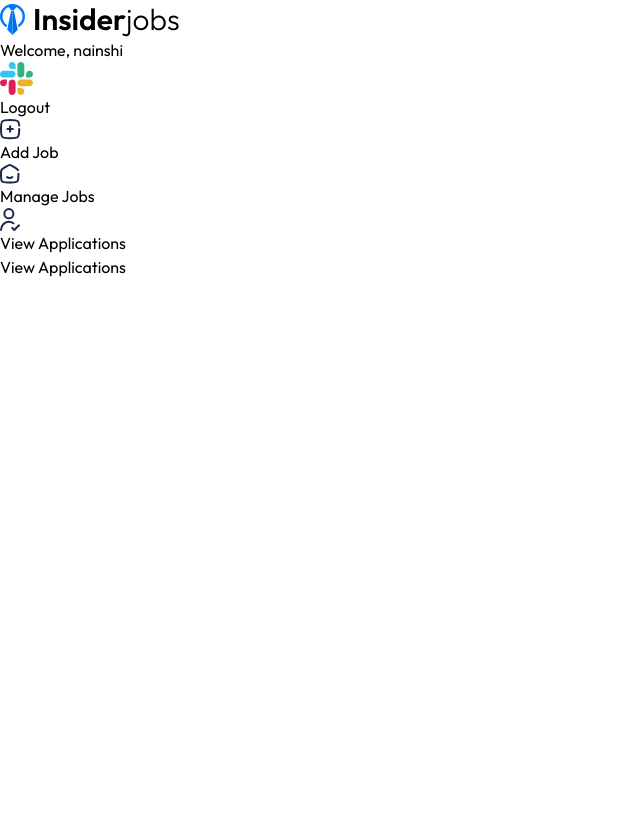
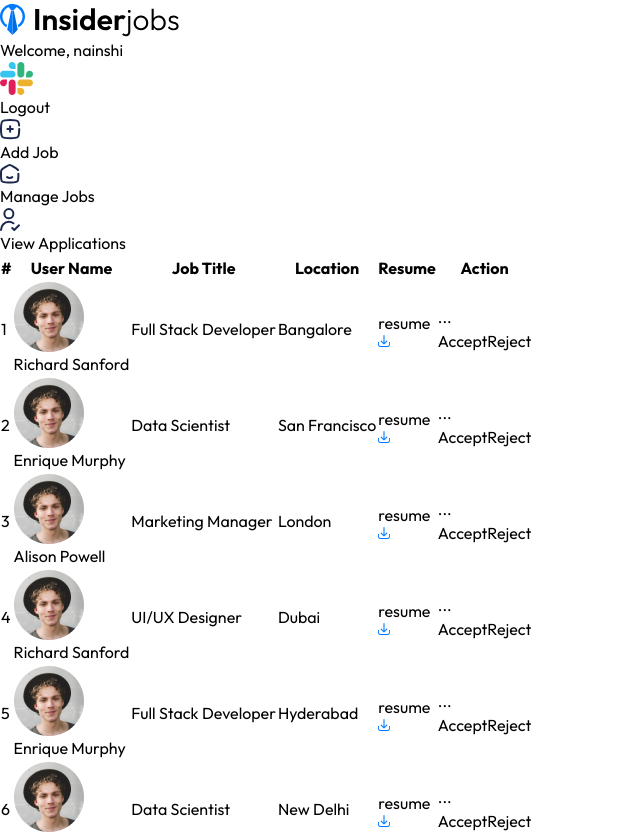
Before and after one commit to nainshi880/CODSOFT, a React (Vite) app in the folder job-portal/client/: page /dashboard/view-applications in a window 1280 px wide. Shown: the top 834 px of the page, without its empty margins (0-640 px from the left). Before the commit the page ends 800 px from the top, so only its background shows below. Built offline with nearby package versions, Linux system fonts and the light colour scheme; no server answers.

Commit message:
create ViewApplication page

```diff
--- a/job-portal/client/src/Pages/ViewApplications.jsx
+++ b/job-portal/client/src/Pages/ViewApplications.jsx
@@ -1,9 +1,52 @@
 import React from 'react'
+import { assets, viewApplicationsPageData } from '../assets/assets'
 
 const ViewApplications = () => {
   return (
-    <div>
-      View Applications
+    <div className='container mx-auto p-4'>
+      <div>
+        <table className='w-full max-w-4xl bg-white border border-gray-200 max-sm:text-sm'>
+          <thead>
+            <tr className='border-b'>
+              <th className='py-2 px-4 text-left'>#</th>
+              <th className='py-2 px-4 text-left'>User Name</th>
+              <th className='py-2 px-4 text-left max-sm:hidden'>Job Title</th>
+              <th className='py-2 px-4 text-left max-sm:hidden'> Location</th>
+              <th className='py-2 px-4 text-left'>Resume</th>
+              <th className='py-2 px-4 text-left'>Action</th>
+            </tr>
+          </thead>
+          <tbody>
+            {viewApplicationsPageData.map((applicant,index) =>(
+              <tr key={index} className='text-gray-700'>
+                <td className='py-2 px-4 border-b text-center'>{index+1}</td>
+                <td className='py-2 px-4 border-b text-center flex'>
+                  <img className= 'w-10 h-10 rounded-full mr-3 max-sm:hidden'src={applicant.imgSrc} alt="" />
+                  <span>{applicant.name}</span>
+                </td>
+                <td className='py-2 px-4 border-b max-sm:hidden'>{applicant.jobTitle}</td>
+                <td className='py-2 px-4 border-b max-sm:hidden'>{applicant.location}</td>
+                <td className='py-2 px-4 border-b'>
+                  <a href="" target='_blank'
+                  className='bg-blue-50 text-blue-400 px-3 py-1 rounded inline-flex gap-2 items-center'>resume <img src={assets.resume_download_icon} alt=""/>
+                  </a>
+                </td>
+
+                <td className='py-2 px-4 border-b relative'>
+                  <div className='relative inline-block text-left group'>
+
+                    <button className='text-gray-500 action-button'>...</button>
+                     <div className='z-10 hidden absolute right-0 md:left-0 top-0 mt-2 w-32 bg-white border border-gray-200 rounded shadow group-hover:block '>
+                    <button className='block wifull text-left px-4 py-2 text-green-500 hover:bg-gray-100'>Accept</button>
+                    <button className='block wifull text-left px-4 py-2 text-red-500 hover:bg-gray-100'>Reject</button>
+                    </div>
+                  </div>
+                </td>
+              </tr>
+            ))}
+          </tbody>
+        </table>
+      </div>
     </div>
   )
 }
```
